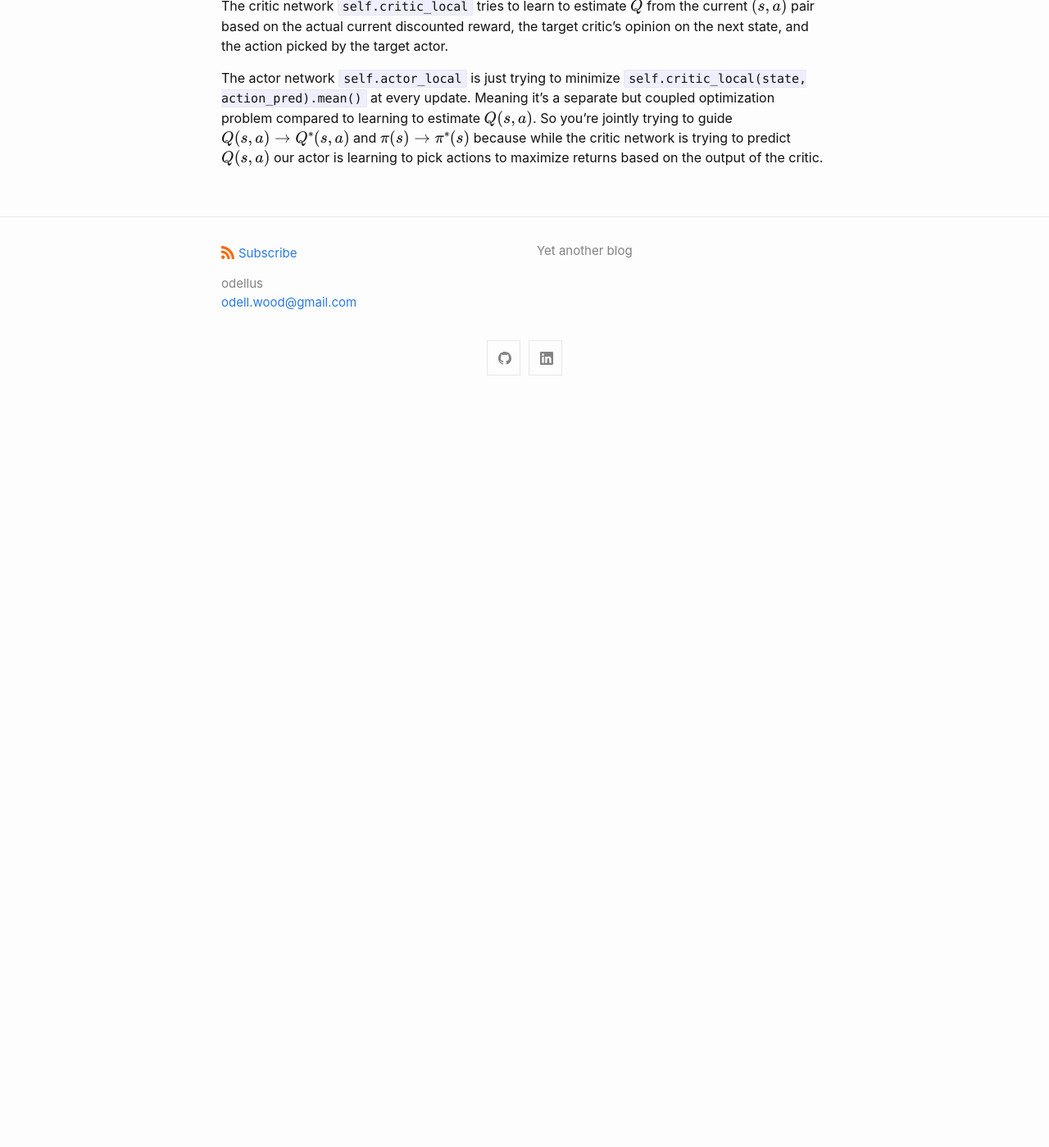
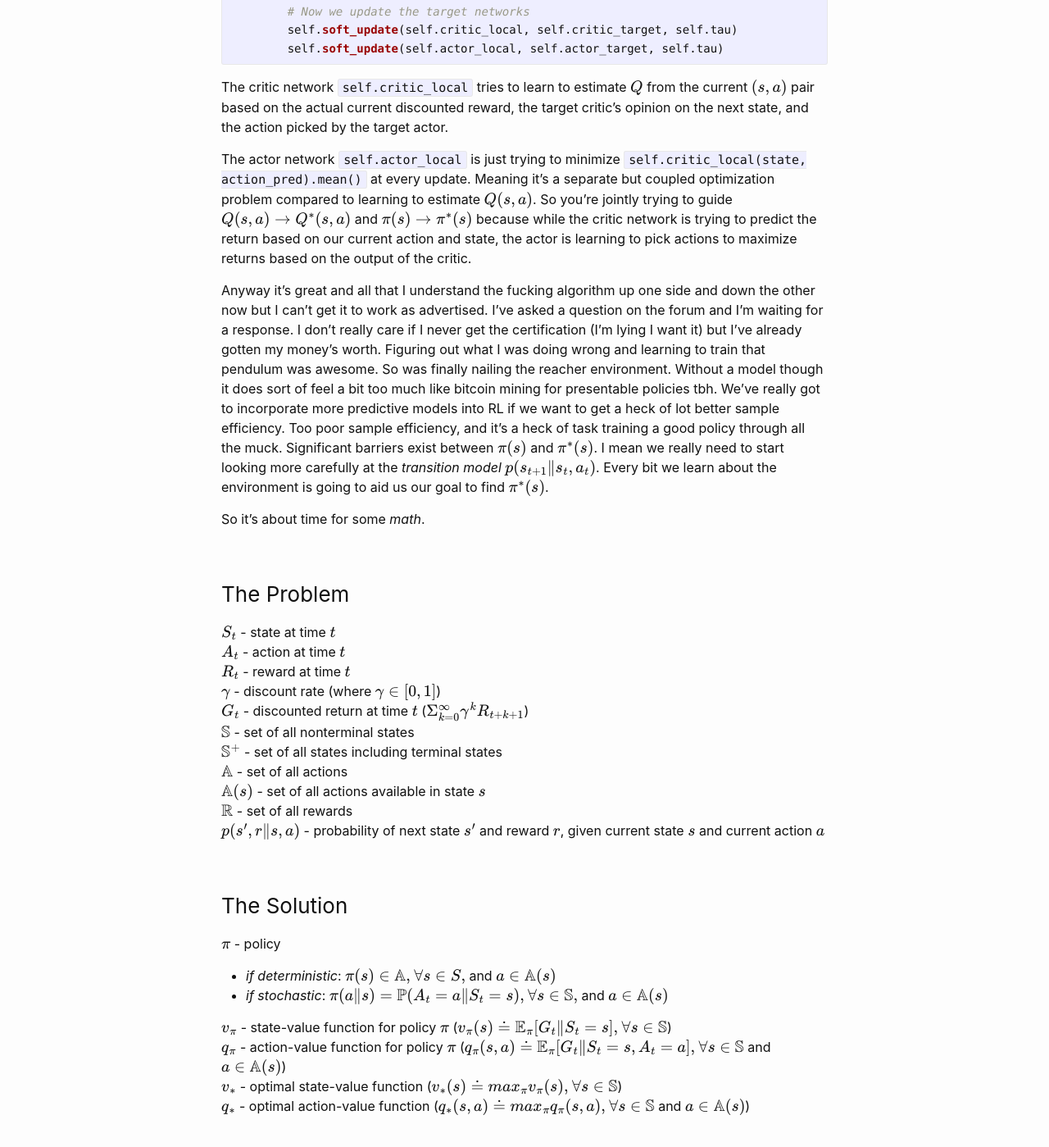
Before and after one commit to odellus/blog, a Jekyll site: the page built from _posts/2020-04-14-welcome-to-planet-motherfucker.md, in a window 1280 px wide and 1400 px high, scrolled down 1882 px. Shown: the whole window at 82% size. Built offline with Jekyll 4.4.1, drawn with Linux system fonts in a browser that asks for light colours; formulas are drawn with MathJax 3; before the commit the page ends 2375 px from its top, so only the background shows below that; some of the changed text lies outside the part shown.

Commit message:
Added a bit of RL math

```diff
--- a/_posts/2020-04-14-welcome-to-planet-motherfucker.md
+++ b/_posts/2020-04-14-welcome-to-planet-motherfucker.md
@@ -4,6 +4,8 @@ title: Welcome to Planet Motherfucker
 ---
 
 I'm not sure why I think it's a good idea to have a public facing journal honestly. I guess I can't get quite the same lick from putting up an article on medium as _hosting the code to my blog on Github pages_ yeah that's right. I was hip and new in 2012. Now it's just common best practice.
+
+### *Deep Reinforcment Learning*
 
 Anyway I've been taking the Udacity Nanodegree on Deep Reinforcement Learning and two out of three of the projects have kicked my butt. This last one especially. Train an agent to play tennis. Fuck I wish I knew what to tell you. I'm just not having any luck applying DDPG or TD3PG to this problem. Thinking I should back up and try A2C or PPO. Have to fiddle to get the weights right? Why are we not learning $$\mu$$ and $$\sigma$$ for the actions _from the data/environment_? Then I would have what I needed to compute a Kullbach-Liebler divergence score between steps to update the actors (maybe critics too?) in a continuous state space. Not sure how I could do that now. And it does feel like this is a catastrophic forgetting problem. How does one keep from taking a step that goes towards erasing your previously learned knowledge? Put in a cutoff for a metric that measures how much your knowledge has changed. If it has changed too much, then reject that update. Don't make that step.
 
@@ -69,4 +71,32 @@ def learn(self, experiences):
 
 The critic network `self.critic_local` tries to learn to estimate $$Q$$ from the current $$(s,a)$$ pair based on the actual current discounted reward, the target critic's opinion on the next state, and the action picked by the target actor.
 
-The actor network `self.actor_local` is just trying to minimize `self.critic_local(state, action_pred).mean()` at every update. Meaning it's a separate but coupled optimization problem compared to learning to estimate $$Q(s,a)$$. So you're jointly trying to guide $$Q(s,a) \rightarrow Q^*(s,a)$$ and $$\pi(s) \rightarrow \pi^*(s)$$ because while the critic network is trying to predict $$Q(s,a)$$ our actor is learning to pick actions to maximize returns based on the output of the critic.
+The actor network `self.actor_local` is just trying to minimize `self.critic_local(state, action_pred).mean()` at every update. Meaning it's a separate but coupled optimization problem compared to learning to estimate $$Q(s,a)$$. So you're jointly trying to guide $$Q(s,a) \rightarrow Q^*(s,a)$$ and $$\pi(s) \rightarrow \pi^*(s)$$ because while the critic network is trying to predict the return based on our current action and state, the actor is learning to pick actions to maximize returns based on the output of the critic.
+
+Anyway it's great and all that I understand the fucking algorithm up one side and down the other now but I can't get it to work as advertised. I've asked a question on the forum and I'm waiting for a response. I don't really care if I never get the certification (I'm lying I want it) but I've already gotten my money's worth. Figuring out what I was doing wrong and learning to train that pendulum was awesome. So was finally nailing the reacher environment. Without a model though it does sort of feel a bit too much like bitcoin mining for presentable policies tbh. We've really got to incorporate more predictive models into RL if we want to get a heck of lot better sample efficiency. Too poor sample efficiency, and it's a heck of task training a good policy through all the muck. Significant barriers exist between $$\pi(s)$$ and $$\pi^*(s)$$. I mean we really need to start looking more carefully at the _transition model_ $$p(s_{t+1}\|s_t, a_t)$$. Every bit we learn about the environment is going to aid us our goal to find $$\pi^*(s)$$.
+
+
+So it's about time for some _math_.
+
+### The Problem
+$$S_t$$  -  state at time $$t$$
+$$A_t$$  -  action at time $$t$$
+$$R_t$$  -  reward at time $$t$$
+$$\gamma$$  - discount rate (where $$\gamma \in [0,1]$$)
+$$G_t$$   -  discounted return at time $$t$$ ($$\Sigma^\infty_{k=0} \gamma^k R_{t+k+1}$$)
+$$\mathbb{S}$$    - set of all nonterminal states
+$$\mathbb{S}^+$$   -  set of all states including terminal states
+$$\mathbb{A}$$  - set of all actions
+$$\mathbb{A}(s)$$ - set of all actions available in state $$s$$
+$$\mathbb{R}$$ - set of all rewards
+$$p(s', r\|s, a)$$ - probability of next state $$s'$$ and reward $$r$$, given current state $$s$$ and current action $$a$$
+
+### The Solution
+$$\pi$$ - policy
+- _if deterministic_: $$\pi(s) \in \mathbb{A}, $$ $$ \forall s  \in S, $$ and  $$a \in \mathbb{A}(s)$$
+- _if stochastic_: $$\pi(a\|s) = \mathbb{P}(A_t = a \|S_t = s),$$  $$\forall s \in \mathbb{S},$$ and $$a \in \mathbb{A}(s)$$
+
+$$v_\pi$$ - state-value function for policy $$\pi$$ ($$v_\pi(s) \doteq \mathbb{E}_\pi[G_t\|S_t = s],$$ $$\forall s \in \mathbb{S}$$)
+$$q_\pi$$ - action-value function for policy $$\pi$$ ($$q_\pi(s,a) \doteq \mathbb{E}_\pi[G_t\|S_t=s,A_t=a],$$ $$\forall s \in \mathbb{S}$$ and $$a \in \mathbb{A}(s)$$)
+$$v_*$$ - optimal state-value function ($$v_*(s) \doteq max_\pi v_\pi(s),$$ $$\forall s \in \mathbb{S}$$)
+$$q_*$$ - optimal action-value function ($$q_*(s,a) \doteq max_\pi q_\pi(s,a),$$ $$\forall s \in \mathbb{S}$$ and $$a \in \mathbb{A}(s)$$)
```
